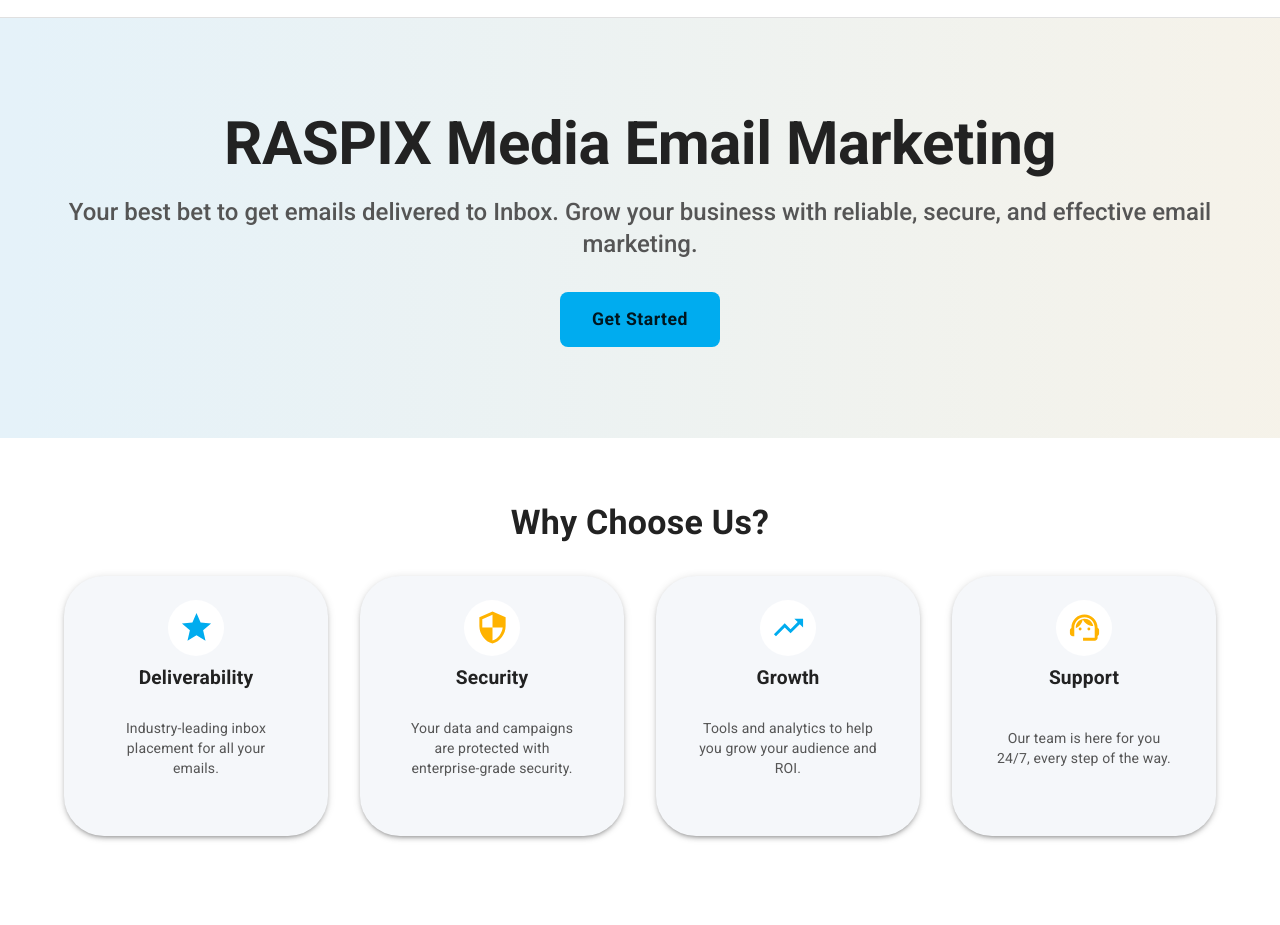
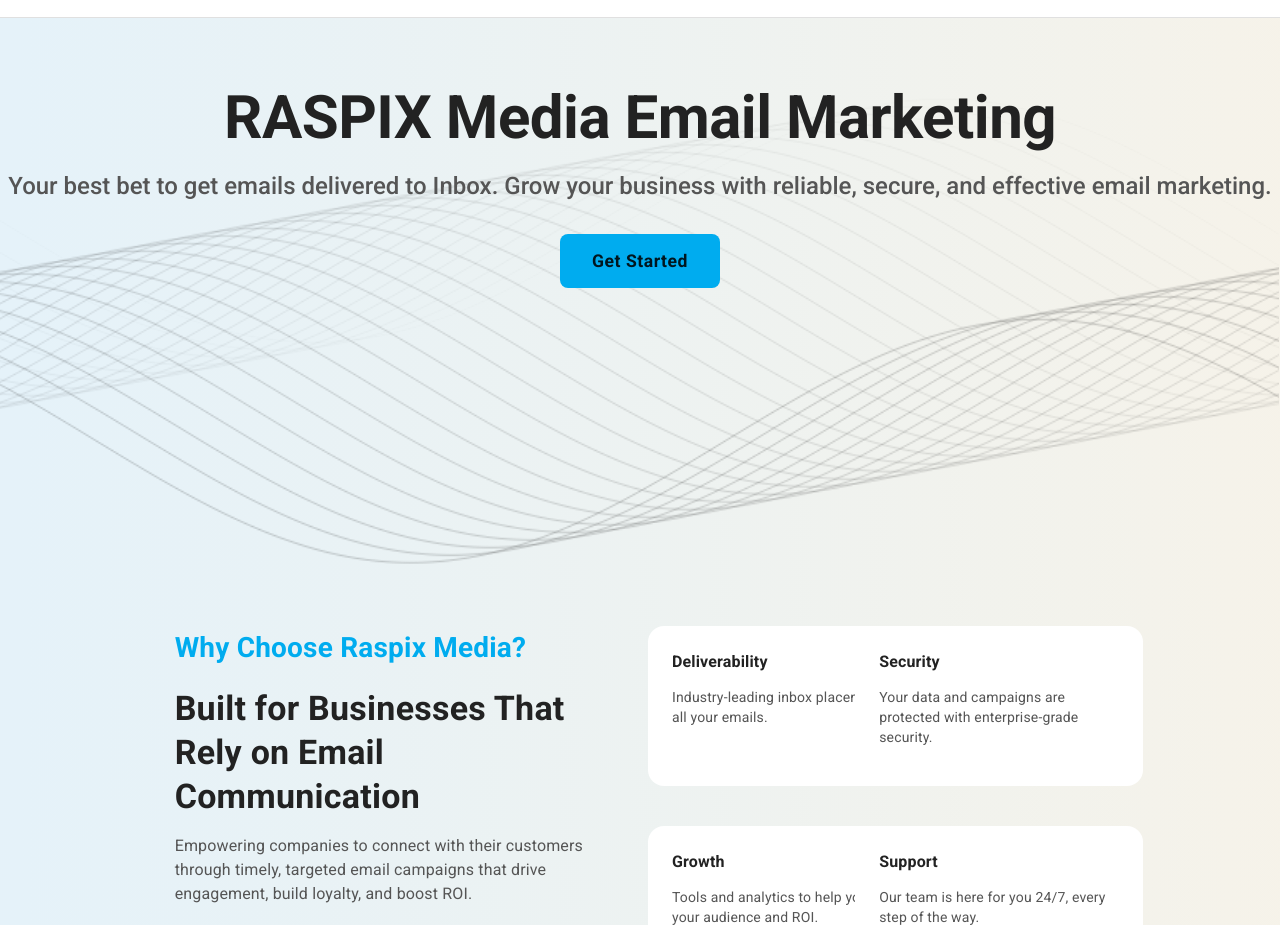
Before and after one commit to Shubham-2899/abce-marketing, a React (Vite) app: page /home in a window 1280 px wide. Shown: the part 67-992 px from the top of the page. Built offline with nearby package versions, Linux system fonts and the light colour scheme.

Commit message:
task: make changes according to instructed

```diff
--- /dev/null
+++ b/src/components/WaveBackground.tsx
@@ -0,0 +1,60 @@
+import React, { useEffect, useRef } from "react";
+
+const WaveBackground: React.FC<{isDark : boolean}> = ({ isDark}) => {
+  const canvasRef = useRef<HTMLCanvasElement>(null);
+
+  useEffect(() => {
+    const canvas = canvasRef.current!;
+    const ctx = canvas.getContext("2d")!;
+    const width = window.innerWidth;
+    const height = 400;
+
+    canvas.width = width;
+    canvas.height = height;
+
+    const lines = 30;
+    const amplitude = 80;
+    const frequency = 0.005;
+
+    ctx.clearRect(0, 0, width, height);
+    // ctx.globalCompositeOperation = "lighter";
+
+    for (let i = 0; i < lines; i++) {
+      ctx.beginPath();
+      ctx.lineWidth = 1;
+      const alpha = 0.03 + i * 0.01;
+
+      ctx.strokeStyle = isDark ? `rgba(255,255,255, ${alpha})` : `rgba(0,0,0, ${alpha})`;
+
+      const yOffset = i * 5;
+
+      for (let x = 0; x < width; x++) {
+        const y =
+          height / 3 +
+          yOffset +
+          Math.sin(x * frequency + i * 0.2) * amplitude;
+        if (x === 0) ctx.moveTo(x, y);
+        else ctx.lineTo(x, y);
+      }
+
+      ctx.stroke();
+    }
+  }, [isDark]);
+
+  return (
+    <canvas
+      ref={canvasRef}
+      style={{
+        position: "absolute",
+        top: 0,
+        left: 0,
+        width: "100%",
+        height: "100%",
+        zIndex: 0,
+        opacity: 0.6,
+      }}
+    />
+  );
+};
+
+export default WaveBackground;
--- a/src/pages/home/index.tsx
+++ b/src/pages/home/index.tsx
@@ -1,15 +1,24 @@
-import { Box, Typography, Button, Card, CardContent, Grid, Avatar, Link as MuiLink } from "@mui/material";
-import { useTheme } from '@mui/material/styles';
-import { motion } from 'framer-motion';
+import {
+  Box,
+  Typography,
+  Button,
+  Card,
+  Grid,
+  Link as MuiLink,
+  useMediaQuery,
+} from "@mui/material";
+import { useTheme } from "@mui/material/styles";
+import { motion } from "framer-motion";
 import { Link } from "react-router-dom";
-import StarIcon from '@mui/icons-material/Star';
-import SecurityIcon from '@mui/icons-material/Security';
-import TrendingUpIcon from '@mui/icons-material/TrendingUp';
-import SupportAgentIcon from '@mui/icons-material/SupportAgent';
-import FacebookIcon from '@mui/icons-material/Facebook';
-import TwitterIcon from '@mui/icons-material/Twitter';
-import LinkedInIcon from '@mui/icons-material/LinkedIn';
-import EmailIcon from '@mui/icons-material/Email';
+import StarIcon from "@mui/icons-material/Star";
+import SecurityIcon from "@mui/icons-material/Security";
+import TrendingUpIcon from "@mui/icons-material/TrendingUp";
+import SupportAgentIcon from "@mui/icons-material/SupportAgent";
+import FacebookIcon from "@mui/icons-material/Facebook";
+import TwitterIcon from "@mui/icons-material/Twitter";
+import LinkedInIcon from "@mui/icons-material/LinkedIn";
+import EmailIcon from "@mui/icons-material/Email";
+import WaveBackground from "../../components/WaveBackground";
 
 const features = [
   {
@@ -20,7 +29,8 @@
   {
     icon: <SecurityIcon color="secondary" fontSize="large" />,
     title: "Security",
-    description: "Your data and campaigns are protected with enterprise-grade security.",
+    description:
+      "Your data and campaigns are protected with enterprise-grade security.",
   },
   {
     icon: <TrendingUpIcon color="primary" fontSize="large" />,
@@ -43,8 +53,13 @@
 
 const Home = () => {
   const theme = useTheme();
+  const isDark = theme.palette.mode === "dark";
+  const isDesktop = useMediaQuery(theme.breakpoints.up("md"));
+
+  console.log("theme.palette.mode", isDark);
+
   return (
-    <Box sx={{ background: theme.palette.background.default }}>
+    <Box sx={{ position: "relative" }}>
       {/* Hero Section */}
       <Box
         sx={{
@@ -54,21 +69,33 @@
           alignItems: "center",
           justifyContent: "center",
           textAlign: "center",
+          position: "relative",
+          // overflow: "scoll",
+          // zIndex : 1,
           py: 8,
           px: 2,
           background: `linear-gradient(90deg, ${theme.palette.primary.main}11 0%, ${theme.palette.secondary.main}11 100%)`,
         }}
       >
+        {isDesktop && <WaveBackground isDark={isDark} />}
+
         <motion.div
           initial={{ opacity: 0, y: 30 }}
           animate={{ opacity: 1, y: 0 }}
           transition={{ duration: 0.7 }}
+          style={{ zIndex: 1, width: "100vw" , minHeight: "60vh" }}
         >
-          <Typography variant="h2" fontWeight={700} color={theme.palette.text.primary} mb={2}>
+          <Typography
+            variant="h2"
+            fontWeight={700}
+            color={theme.palette.text.primary}
+            mb={2}
+          >
             RASPIX Media Email Marketing
           </Typography>
           <Typography variant="h5" color={theme.palette.text.secondary} mb={4}>
-            Your best bet to get emails delivered to Inbox. Grow your business with reliable, secure, and effective email marketing.
+            Your best bet to get emails delivered to Inbox. Grow your business
+            with reliable, secure, and effective email marketing.
           </Typography>
           <Button
             component={Link}
@@ -83,9 +110,114 @@
         </motion.div>
       </Box>
 
+      {/* Why choose us */}
+      <Box
+        sx={{
+          // py: 10,
+          px: { xs: 3, md: 10 },
+          width: "100%",
+          display: "flex",
+          alignItems: "center",
+          justifyContent: "center",
+          // background: theme.palette.background.paper,
+          background: `linear-gradient(90deg, ${theme.palette.primary.main}11 0%, ${theme.palette.secondary.main}11 100%)`,
+          pb:10
+        }}
+      >
+        <Grid container spacing={2} alignItems="start" justifyContent="center">
+          {/* Left Side */}
+          <Grid item xs={12} md={5}>
+            <Typography
+              variant="subtitle2"
+              color="primary"
+              fontSize={28}
+              fontWeight={700}
+              mb={2}
+            >
+              Why Choose Raspix Media?
+            </Typography>
+
+            <Typography
+              variant="h4"
+              fontWeight={800}
+              mb={2}
+              sx={{ lineHeight: 1.3 }}
+            >
+              Built for Businesses That Rely on Email Communication
+            </Typography>
+
+            <Typography variant="body1" color="text.secondary" mb={4}>
+              Empowering companies to connect with their customers through timely, targeted email campaigns that drive engagement, build loyalty, and boost ROI.
+            </Typography>
+
+            {/* <Button variant="contained" size="large">
+              Try for Free
+            </Button> */}
+          </Grid>
+
+          {/* Right Side */}
+          <Grid item xs={12} md={5} alignItems="center">
+            <Grid container spacing={5}>
+              {features.map((feature, i) => (
+                <Grid item xs={12} sm={5} key={feature.title}>
+                  <motion.div
+                    initial={{ opacity: 0, y: 30 }}
+                    animate={{ opacity: 1, y: 0 }}
+                    transition={{ duration: 0.5, delay: 0.2 + i * 0.1 }}
+                  >
+                    <Card
+                      sx={{
+                        p: 3,
+                        // borderRadius: ,
+                        // boxShadow: ,
+                        boxShadow: 'none',
+                        background: "#fff91",
+                        border: "none",
+                        backdropFilter: "blur(10x)",
+                        height: "10rem",
+                        minHeight: 120,
+                        display: "flex",
+                        flexDirection: "column",
+                        justifyContent: "flex-start",
+                        width: "18rem",
+                      }}
+                    >
+                      <Box display="flex" flexDirection="column" mb={0}>
+                        <Typography fontWeight={700} gutterBottom>
+                          {feature.title}
+                        </Typography>
+                        <Typography
+                          variant="body2"
+                          color="text.secondary"
+                          sx={{ mt: 1 }}
+                        >
+                          {feature.description}
+                        </Typography>
+                      </Box>
+                    </Card>
+                  </motion.div>
+                </Grid>
+              ))}
+            </Grid>
+          </Grid>
+        </Grid>
+      </Box>
+
       {/* Features Section */}
-      <Box sx={{ py: 8, px: { xs: 2, md: 8 }, background: theme.palette.background.paper }}>
-        <Typography variant="h4" align="center" fontWeight={700} mb={4} color={theme.palette.text.primary}>
+      {/* <Box
+        sx={{
+          py: 8,
+          px: { xs: 2, md: 8 },
+          background: theme.palette.background.paper,
+        }}
+      >
+        <Typography
+          variant="h4"
+          align="center"
+          fontWeight={700}
+          mb={4}
+          color={theme.palette.text.primary}
+        >
           Why Choose Us?
         </Typography>
         <Grid container spacing={4} justifyContent="center">
@@ -96,15 +228,53 @@
                 animate={{ opacity: 1, y: 0 }}
                 transition={{ duration: 0.6, delay: 0.2 + i * 0.15 }}
               >
-                <Card sx={{ p: 3, borderRadius: 4, boxShadow: 3, background: theme.palette.background.default, height: '100%', minHeight: 260, display: 'flex', flexDirection: 'column', justifyContent: 'flex-start' }}>
-                  <Box display="flex" flexDirection="column" alignItems="center" mb={2}>
-                    <Avatar sx={{ bgcolor: theme.palette.background.paper, width: 56, height: 56, mb: 1 }}>
+                <Card
+                  sx={{
+                    p: 3,
+                    borderRadius: 4,
+                    boxShadow: 3,
+                    background: theme.palette.background.default,
+                    height: "100%",
+                    minHeight: 260,
+                    display: "flex",
+                    flexDirection: "column",
+                    justifyContent: "flex-start",
+                  }}
+                >
+                  <Box
+                    display="flex"
+                    flexDirection="column"
+                    alignItems="center"
+                    mb={2}
+                  >
+                    <Avatar
+                      sx={{
+                        bgcolor: theme.palette.background.paper,
+                        width: 56,
+                        height: 56,
+                        mb: 1,
+                      }}
+                    >
                       {feature.icon}
                     </Avatar>
-                    <Typography fontWeight={600} fontSize="1.2rem">{feature.title}</Typography>
+                    <Typography fontWeight={600} fontSize="1.2rem">
+                      {feature.title}
+                    </Typography>
                   </Box>
-                  <CardContent sx={{ pt: 0, flexGrow: 1, display: 'flex', alignItems: 'center', justifyContent: 'center' }}>
-                    <Typography variant="body2" color={theme.palette.text.secondary} align="center">
+                  <CardContent
+                    sx={{
+                      pt: 0,
+                      flexGrow: 1,
+                      display: "flex",
+                      alignItems: "center",
+                      justifyContent: "center",
+                    }}
+                  >
+                    <Typography
+                      variant="body2"
+                      color={theme.palette.text.secondary}
+                      align="center"
+                    >
                       {feature.description}
                     </Typography>
                   </CardContent>
@@ -113,7 +283,7 @@
             </Grid>
           ))}
         </Grid>
-      </Box>
+      </Box> */}
 
       {/* Quick Links Section */}
       {/* <Box sx={{ py: 6, px: { xs: 2, md: 8 }, background: theme.palette.background.default }}>
@@ -138,8 +308,19 @@
       </Box> */}
 
       {/* Social Icons Section */}
-      <Box sx={{ py: 4, textAlign: "center", background: theme.palette.background.paper }}>
-        <Typography variant="h6" fontWeight={600} mb={2} color={theme.palette.text.primary}>
+      <Box
+        sx={{
+          py: 4,
+          textAlign: "center",
+          background: theme.palette.background.paper,
+        }}
+      >
+        <Typography
+          variant="h6"
+          fontWeight={600}
+          mb={2}
+          color={theme.palette.text.primary}
+        >
           Connect with us
         </Typography>
         <Box display="flex" justifyContent="center" gap={3}>
```
Also changed, not shown: src/pages/about-us/index.tsx (+13 -12 lines).
